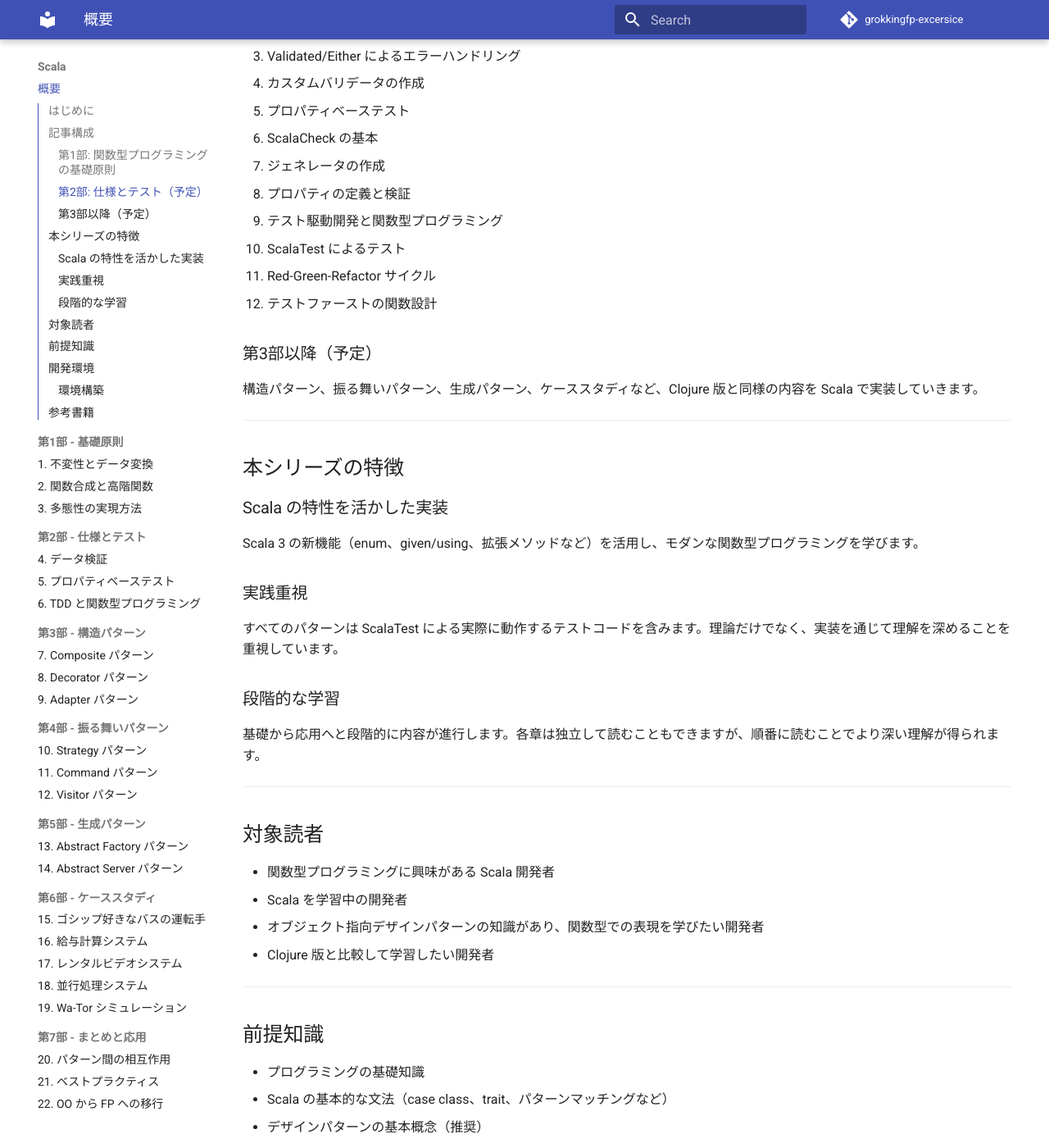
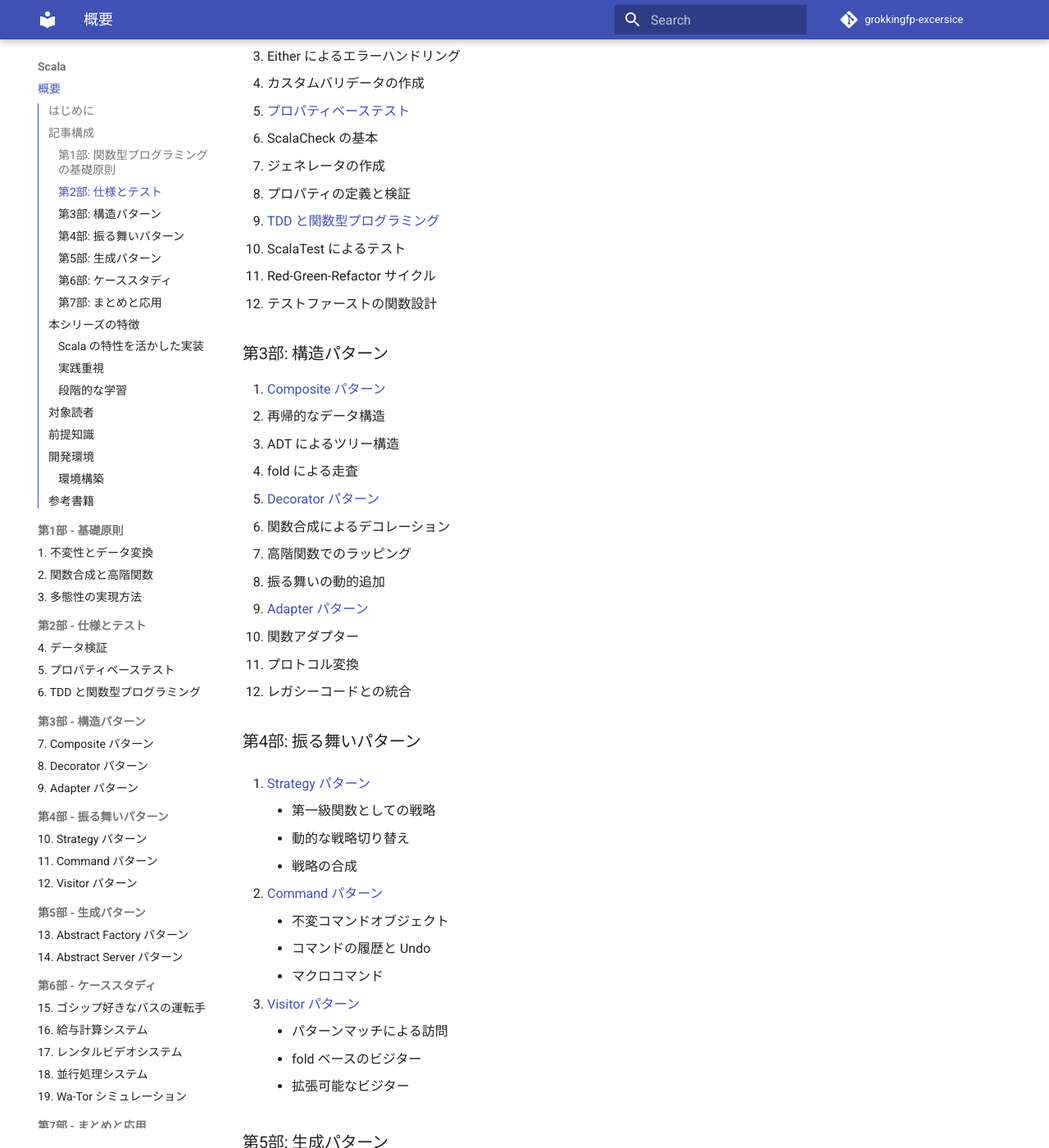
Before and after one commit to k2works/functional-desgin-ppp, an MkDocs documentation site: the page built from docs/article/scala/index.md, in a window 1280 px wide and 1400 px high, scrolled down 977 px. Shown: the whole window at 82% size. Built offline with MkDocs 1.6.1 and Material for MkDocs 9.7.7, drawn with Linux system fonts in a browser that asks for light colours; comment, search, counter and statistics services are not loaded; some of the changed text lies outside the part shown.

Commit message:
Update Scala index with all 22 chapters
- Complete table of contents for all 7 parts
- Remove '予定' placeholders
- Add descriptions for chapters 4-22

```diff
--- a/docs/article/scala/index.md
+++ b/docs/article/scala/index.md
@@ -23,26 +23,114 @@
    - トレイトとミックスイン
    - 型クラスによる既存型の拡張
 
-### 第2部: 仕様とテスト（予定）
+### 第2部: 仕様とテスト
 
-4. データバリデーション
+4. [データ検証](./04-data-validation.md)
    - 型によるバリデーション
-   - Validated/Either によるエラーハンドリング
+   - Either によるエラーハンドリング
    - カスタムバリデータの作成
 
-5. プロパティベーステスト
+5. [プロパティベーステスト](./05-property-based-testing.md)
    - ScalaCheck の基本
    - ジェネレータの作成
    - プロパティの定義と検証
 
-6. テスト駆動開発と関数型プログラミング
+6. [TDD と関数型プログラミング](./06-tdd-functional.md)
    - ScalaTest によるテスト
    - Red-Green-Refactor サイクル
    - テストファーストの関数設計
 
-### 第3部以降（予定）
+### 第3部: 構造パターン
 
-構造パターン、振る舞いパターン、生成パターン、ケーススタディなど、Clojure 版と同様の内容を Scala で実装していきます。
+7. [Composite パターン](./07-composite-pattern.md)
+   - 再帰的なデータ構造
+   - ADT によるツリー構造
+   - fold による走査
+
+8. [Decorator パターン](./08-decorator-pattern.md)
+   - 関数合成によるデコレーション
+   - 高階関数でのラッピング
+   - 振る舞いの動的追加
+
+9. [Adapter パターン](./09-adapter-pattern.md)
+   - 関数アダプター
+   - プロトコル変換
+   - レガシーコードとの統合
+
+### 第4部: 振る舞いパターン
+
+10. [Strategy パターン](./10-strategy-pattern.md)
+    - 第一級関数としての戦略
+    - 動的な戦略切り替え
+    - 戦略の合成
+
+11. [Command パターン](./11-command-pattern.md)
+    - 不変コマンドオブジェクト
+    - コマンドの履歴と Undo
+    - マクロコマンド
+
+12. [Visitor パターン](./12-visitor-pattern.md)
+    - パターンマッチによる訪問
+    - fold ベースのビジター
+    - 拡張可能なビジター
+
+### 第5部: 生成パターン
+
+13. [Abstract Factory パターン](./13-abstract-factory-pattern.md)
+    - 関数ファクトリー
+    - 型クラスベースの生成
+    - 依存性注入
+
+14. [Abstract Server パターン](./14-abstract-server-pattern.md)
+    - トレイトによる抽象化
+    - 実装の差し替え
+    - テスタブルな設計
+
+### 第6部: ケーススタディ
+
+15. [ゴシップ好きなバスの運転手](./15-gossiping-bus-drivers.md)
+    - 不変状態の管理
+    - シミュレーションの実装
+    - 再帰的な処理
+
+16. [給与計算システム](./16-payroll-system.md)
+    - ドメインモデリング
+    - 多態的な計算
+    - レポート生成
+
+17. [レンタルビデオシステム](./17-video-rental-system.md)
+    - 状態遷移の管理
+    - イベントソーシング
+    - ビジネスルールの実装
+
+18. [並行処理システム](./18-concurrency-system.md)
+    - 状態マシン
+    - イベントバス
+    - AtomicReference による同期
+
+19. [Wa-Tor シミュレーション](./19-wator-simulation.md)
+    - セルオートマトン
+    - 不変グリッドの更新
+    - シミュレーションループ
+
+### 第7部: まとめと応用
+
+20. [パターン間の相互作用](./20-pattern-interactions.md)
+    - Composite + Decorator
+    - Command + Observer
+    - パターンの組み合わせ
+
+21. [ベストプラクティス](./21-best-practices.md)
+    - データ中心設計
+    - IO モナド
+    - 関数デコレーター
+    - テスタブルな設計
+
+22. [OO から FP への移行](./22-oo-to-fp-migration.md)
+    - 移行戦略（Strangler Fig、アダプター）
+    - イベントソーシング
+    - 段階的な関数抽出
+    - ADT による多態性
 
 ---
 
```
